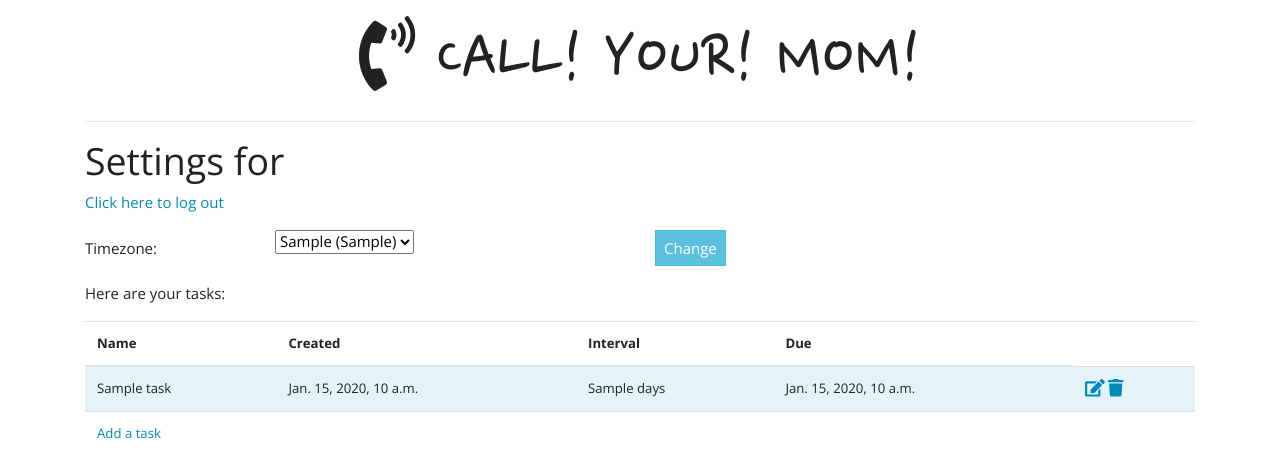
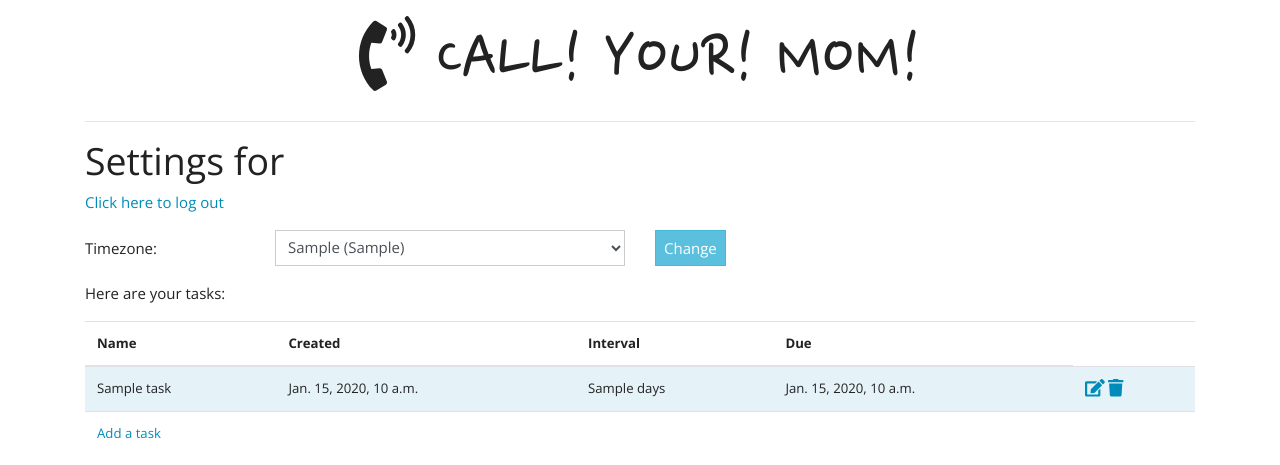
Before and after one commit to remram44/call_your_mom, a Django app: template call_your_mom/templates/call_your_mom/profile.html in a window 1280 px wide. Shown: the top 465 px of the page. Run offline with Django 3.2, Linux system fonts and the light colour scheme; the template is opened without the code that fills it: most values are stand-ins (such as "Sample title", 1, 10 or a date in 2020); some libraries are stand-ins or nearby versions.

Commit message:
Fix style of <select>

```diff
--- a/call_your_mom/templates/call_your_mom/profile.html
+++ b/call_your_mom/templates/call_your_mom/profile.html
@@ -14,7 +14,7 @@
     {% csrf_token %}
     <div class="form-group row">
       <label class="col-sm-2 col-form-label" for="timezone">{% trans "Timezone:" %}</label>
-      <div class="col-sm-4"><select name="timezone" id="timezone">
+      <div class="col-sm-4"><select class="form-control" name="timezone" id="timezone">
         {% for tz in timezones %}
           <option value="{{ tz.0 }}"{% if tz.0 == cym_user.timezone %} selected{% endif %}>{{ tz.0 }} ({{ tz.1 }})</option>
         {% endfor %}
```
